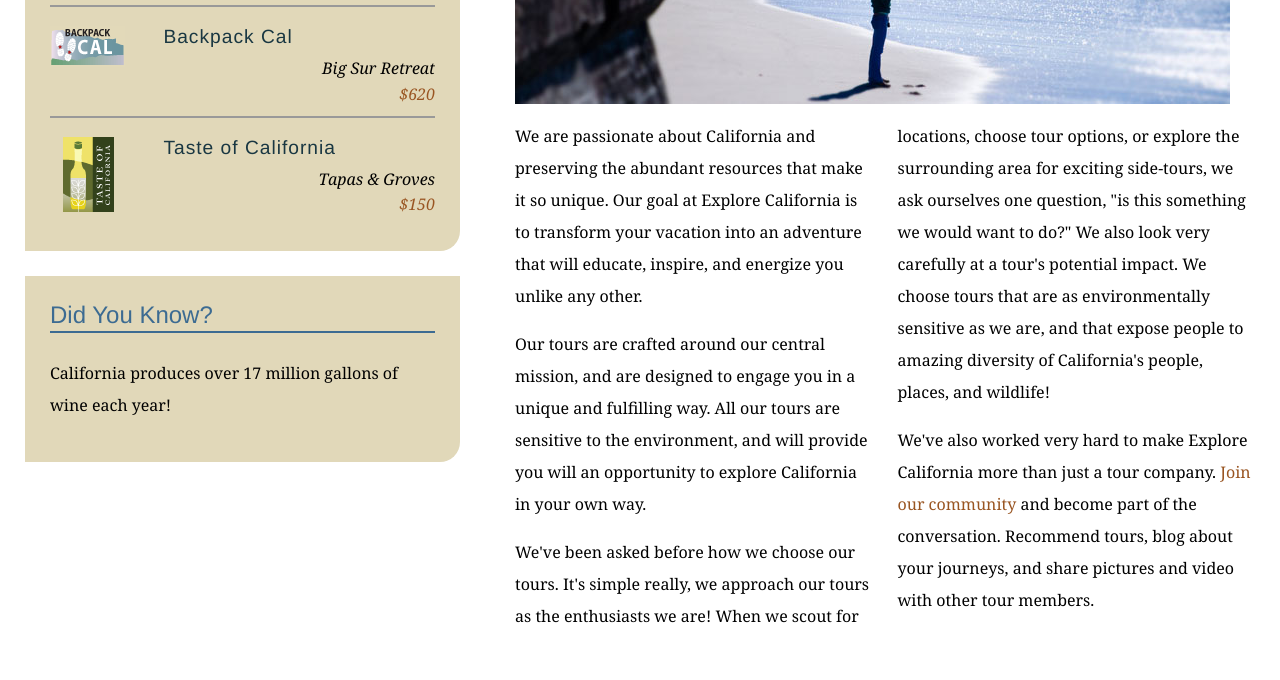
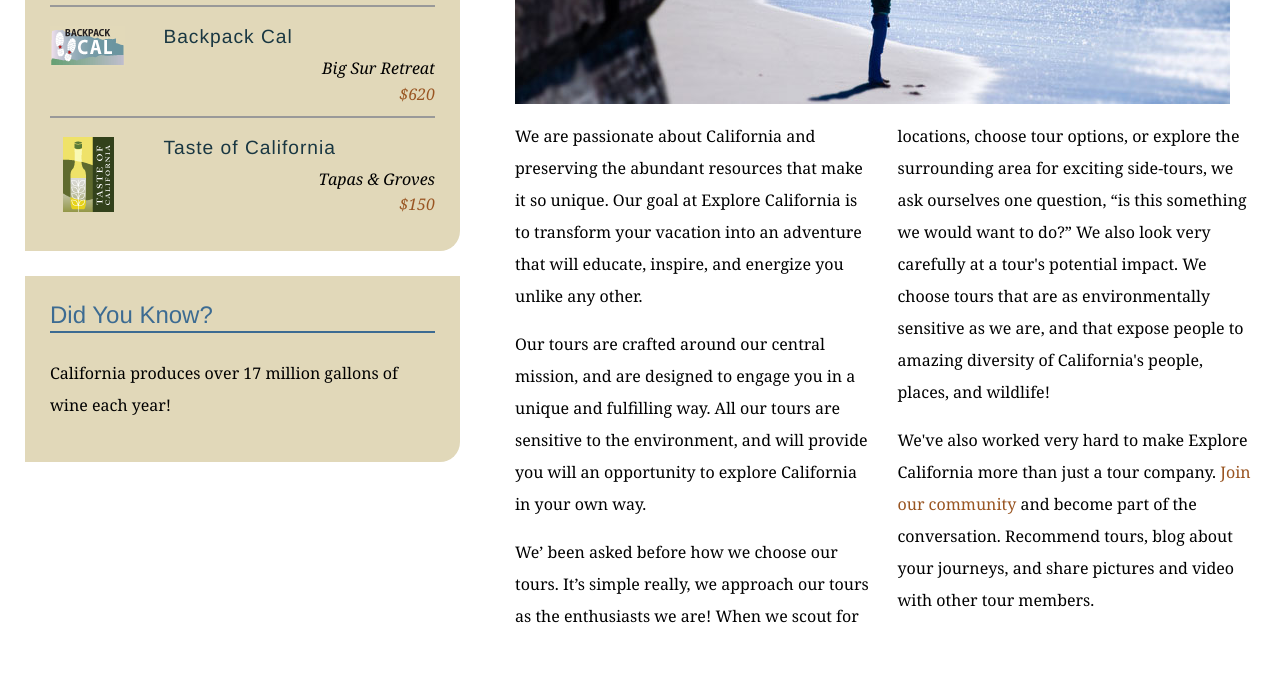
Before and after one commit to valverdedaniel4/explore_california, a plain HTML site: page mission.html in a window 1280 px wide. Shown: the part 580-1260 px from the top of the page. Drawn offline with Linux system fonts and the light colour scheme.

Commit message:
replaces straight quotes with curly quotes

```diff
--- a/mission.html
+++ b/mission.html
@@ -64,7 +64,7 @@
           <div class="multiCol">
             <p>We are passionate about California and preserving the abundant resources that make it so unique. Our goal at Explore California is to transform your vacation into an adventure that will educate, inspire, and energize you unlike any other.</p>
             <p>Our tours are crafted around our central mission, and are designed to engage you in a unique and fulfilling way. All our tours are sensitive to the environment, and will provide you will an opportunity to explore California in your own way.</p>
-            <p>We've been asked before how we choose our tours. It's simple really, we approach our tours as the enthusiasts we are! When we scout for locations, choose tour options, or explore the surrounding area for exciting side-tours, we ask ourselves one question, &quot;is this something we would want to do?&quot; We also look very carefully at a tour's potential impact. We choose tours that are as environmentally sensitive as we are, and that expose people to amazing diversity of California's people, places, and wildlife!</p>
+            <p>We&rsquo; been asked before how we choose our tours. It&rsquo;s simple really, we approach our tours as the enthusiasts we are! When we scout for locations, choose tour options, or explore the surrounding area for exciting side-tours, we ask ourselves one question, &ldquo;is this something we would want to do?&rdquo; We also look very carefully at a tour's potential impact. We choose tours that are as environmentally sensitive as we are, and that expose people to amazing diversity of California's people, places, and wildlife!</p>
             <p>We've also worked very hard to make Explore California more than just a tour company. <a href="explorers/join.html">Join our community</a> and become part of the conversation. Recommend tours, blog about your journeys, and share pictures and video with other tour members.</p>
           </div>
         </div>
```
